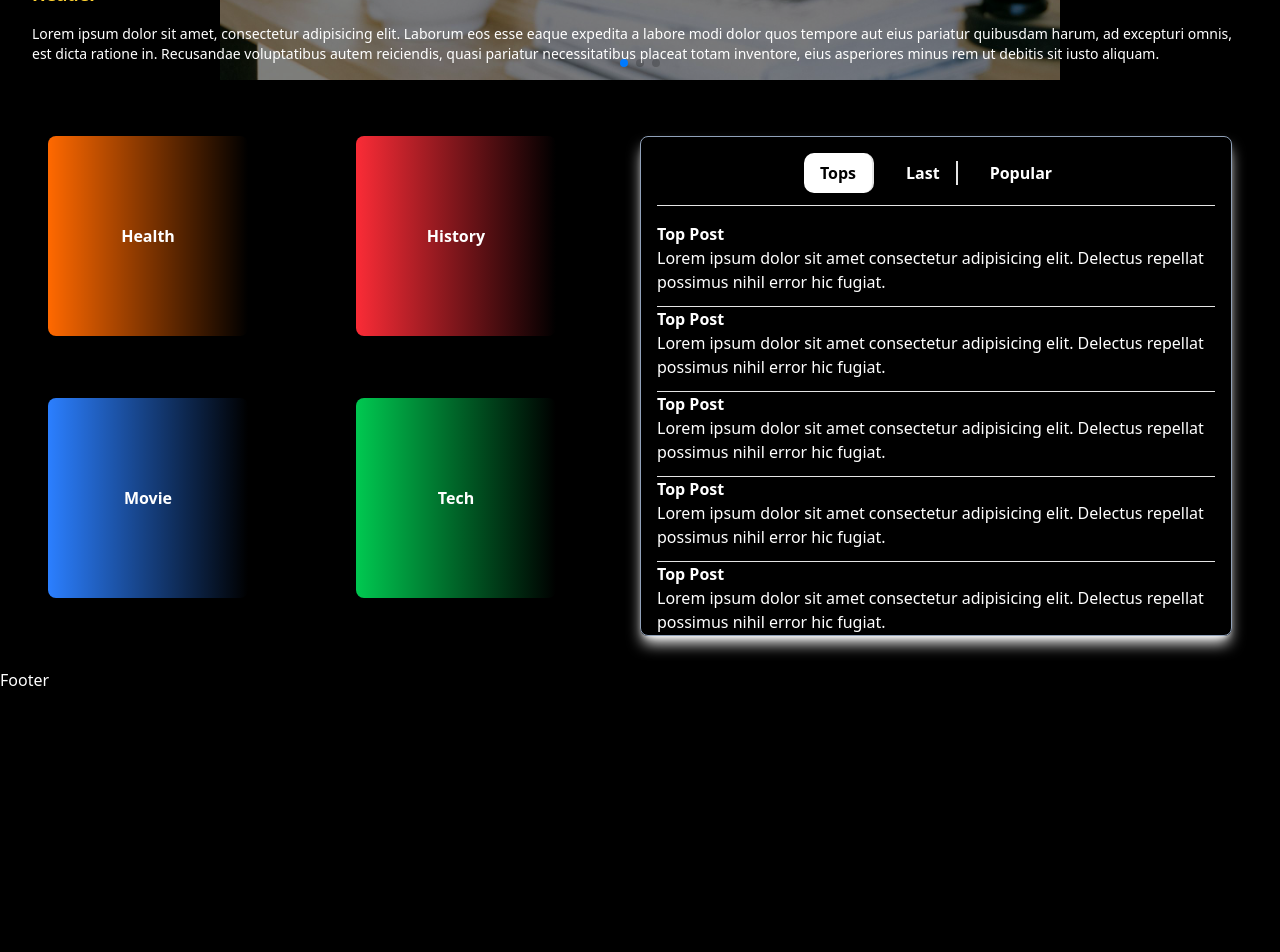
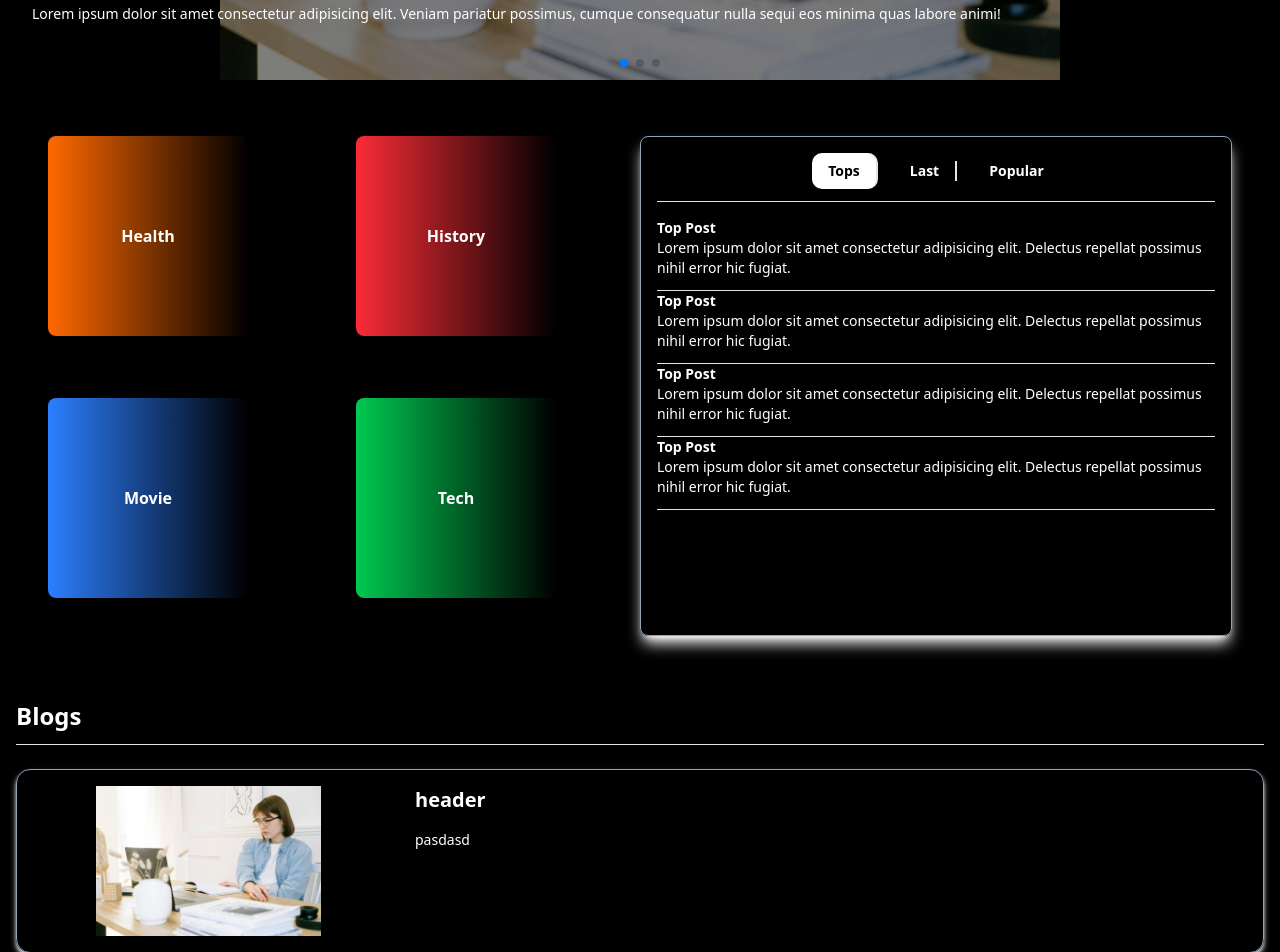
Before and after one commit to furkanarslan1/next_blog_app, a Next.js app: page / in a window 1280 px wide. Shown: the part 600-1552 px from the top of the page. Before the commit the page ends 1292 px from the top, so only its background shows below. Built offline with nearby package versions, Linux system fonts and the light colour scheme.

Commit message:
feat:add blogs component

```diff
--- a/src/app/(home)/components/Swipper.tsx
+++ b/src/app/(home)/components/Swipper.tsx
@@ -30,17 +30,15 @@ export default function Swipper() {
                 className="object-contain object-center   rounded-md"
               />
 
-              <div className="absolute bottom-0 p-4 z-10">
+              <div className="absolute bottom-10 p-4 z-10">
                 <div className="flex flex-col  gap-4">
-                  <h5 className="text-amber-300 font-bold text-lg">Header</h5>
-                  <p>
-                    Lorem ipsum dolor sit amet, consectetur adipisicing elit.
-                    Laborum eos esse eaque expedita a labore modi dolor quos
-                    tempore aut eius pariatur quibusdam harum, ad excepturi
-                    omnis, est dicta ratione in. Recusandae voluptatibus autem
-                    reiciendis, quasi pariatur necessitatibus placeat totam
-                    inventore, eius asperiores minus rem ut debitis sit iusto
-                    aliquam.
+                  <h5 className="text-amber-300 font-bold text-sm md:text-lg">
+                    Header
+                  </h5>
+                  <p className="text-sm">
+                    Lorem ipsum dolor sit amet consectetur adipisicing elit.
+                    Veniam pariatur possimus, cumque consequatur nulla sequi eos
+                    minima quas labore animi!
                   </p>
                 </div>
               </div>
@@ -59,17 +57,15 @@ export default function Swipper() {
                 className="object-contain object-center   rounded-md"
               />
 
-              <div className="absolute bottom-0 p-4 z-10">
+              <div className="absolute bottom-10 p-4 z-10">
                 <div className="flex flex-col  gap-4">
-                  <h5 className="text-amber-300 font-bold text-lg">Header</h5>
-                  <p>
-                    Lorem ipsum dolor sit amet, consectetur adipisicing elit.
-                    Laborum eos esse eaque expedita a labore modi dolor quos
-                    tempore aut eius pariatur quibusdam harum, ad excepturi
-                    omnis, est dicta ratione in. Recusandae voluptatibus autem
-                    reiciendis, quasi pariatur necessitatibus placeat totam
-                    inventore, eius asperiores minus rem ut debitis sit iusto
-                    aliquam.
+                  <h5 className="text-amber-300 font-bold text-sm md:text-lg">
+                    Header
+                  </h5>
+                  <p className="text-sm">
+                    Lorem ipsum dolor sit, amet consectetur adipisicing elit.
+                    Commodi explicabo corporis repellendus assumenda sint
+                    accusantium, quaerat provident voluptatem impedit minima?
                   </p>
                 </div>
               </div>
@@ -88,17 +84,15 @@ export default function Swipper() {
                 className="object-contain object-center   rounded-md"
               />
 
-              <div className="absolute bottom-0 p-4 z-10">
+              <div className="absolute bottom-10 p-4 z-10">
                 <div className="flex flex-col  gap-4">
-                  <h5 className="text-amber-300 font-bold text-lg">Header</h5>
-                  <p>
-                    Lorem ipsum dolor sit amet, consectetur adipisicing elit.
-                    Laborum eos esse eaque expedita a labore modi dolor quos
-                    tempore aut eius pariatur quibusdam harum, ad excepturi
-                    omnis, est dicta ratione in. Recusandae voluptatibus autem
-                    reiciendis, quasi pariatur necessitatibus placeat totam
-                    inventore, eius asperiores minus rem ut debitis sit iusto
-                    aliquam.
+                  <h5 className="text-amber-300 font-bold  text-sm md:text-lg">
+                    Header
+                  </h5>
+                  <p className="text-sm">
+                    Lorem ipsum dolor sit amet consectetur adipisicing elit.
+                    Molestiae dolor cumque nisi quam quod sed eaque autem
+                    accusamus ullam eius.
                   </p>
                 </div>
               </div>
--- a/src/app/(home)/components/aside/Aside.tsx
+++ b/src/app/(home)/components/aside/Aside.tsx
@@ -10,7 +10,7 @@ export default function Aside() {
     "Tops"
   );
   return (
-    <div className=" border-1 border-slate-400 p-4 rounded-md shadow-white shadow-lg h-[500px] overflow-y-scroll ">
+    <div className=" border-1 border-slate-400 p-4 rounded-md shadow-white shadow-lg h-[500px] overflow-hidden text-sm md:text-md">
       <div>
         <header className="flex items-center gap-4 justify-center font-bold divide-x-2 border-b-1 pb-3 ">
           {["Tops", "Last", "Popular"].map((tab) => (
--- a/src/app/(home)/components/aside/last/Last.tsx
+++ b/src/app/(home)/components/aside/last/Last.tsx
@@ -31,34 +31,6 @@ export default function Last() {
           repellat possimus nihil error hic fugiat.
         </p>
       </div>
-      <div className="border-b-1 pb-3">
-        <h6 className="font-semibold">Last Post</h6>
-        <p>
-          Lorem ipsum dolor sit amet consectetur adipisicing elit. Delectus
-          repellat possimus nihil error hic fugiat.
-        </p>
-      </div>
-      <div className="border-b-1 pb-3">
-        <h6 className="font-semibold">Last Post</h6>
-        <p>
-          Lorem ipsum dolor sit amet consectetur adipisicing elit. Delectus
-          repellat possimus nihil error hic fugiat.
-        </p>
-      </div>
-      <div className="border-b-1 pb-3">
-        <h6 className="font-semibold">Last Post</h6>
-        <p>
-          Lorem ipsum dolor sit amet consectetur adipisicing elit. Delectus
-          repellat possimus nihil error hic fugiat.
-        </p>
-      </div>
-      <div className="border-b-1 pb-3">
-        <h6 className="font-semibold">Last Post</h6>
-        <p>
-          Lorem ipsum dolor sit amet consectetur adipisicing elit. Delectus
-          repellat possimus nihil error hic fugiat.
-        </p>
-      </div>
     </div>
   );
 }
--- a/src/app/(home)/components/aside/popular/Popular.tsx
+++ b/src/app/(home)/components/aside/popular/Popular.tsx
@@ -31,34 +31,6 @@ export default function Popular() {
           repellat possimus nihil error hic fugiat.
         </p>
       </div>
-      <div className="border-b-1 pb-3">
-        <h6 className="font-semibold">Popular Post</h6>
-        <p>
-          Lorem ipsum dolor sit amet consectetur adipisicing elit. Delectus
-          repellat possimus nihil error hic fugiat.
-        </p>
-      </div>
-      <div className="border-b-1 pb-3">
-        <h6 className="font-semibold">Popular Post</h6>
-        <p>
-          Lorem ipsum dolor sit amet consectetur adipisicing elit. Delectus
-          repellat possimus nihil error hic fugiat.
-        </p>
-      </div>
-      <div className="border-b-1 pb-3">
-        <h6 className="font-semibold">Popular Post</h6>
-        <p>
-          Lorem ipsum dolor sit amet consectetur adipisicing elit. Delectus
-          repellat possimus nihil error hic fugiat.
-        </p>
-      </div>
-      <div className="border-b-1 pb-3">
-        <h6 className="font-semibold">Popular Post</h6>
-        <p>
-          Lorem ipsum dolor sit amet consectetur adipisicing elit. Delectus
-          repellat possimus nihil error hic fugiat.
-        </p>
-      </div>
     </div>
   );
 }
--- a/src/app/(home)/components/aside/tops/Tops.tsx
+++ b/src/app/(home)/components/aside/tops/Tops.tsx
@@ -31,34 +31,6 @@ export default function Tops() {
           repellat possimus nihil error hic fugiat.
         </p>
       </div>
-      <div className="border-b-1 pb-3">
-        <h6 className="font-semibold">Top Post</h6>
-        <p>
-          Lorem ipsum dolor sit amet consectetur adipisicing elit. Delectus
-          repellat possimus nihil error hic fugiat.
-        </p>
-      </div>
-      <div className="border-b-1 pb-3">
-        <h6 className="font-semibold">Top Post</h6>
-        <p>
-          Lorem ipsum dolor sit amet consectetur adipisicing elit. Delectus
-          repellat possimus nihil error hic fugiat.
-        </p>
-      </div>
-      <div className="border-b-1 pb-3">
-        <h6 className="font-semibold">Top Post</h6>
-        <p>
-          Lorem ipsum dolor sit amet consectetur adipisicing elit. Delectus
-          repellat possimus nihil error hic fugiat.
-        </p>
-      </div>
-      <div className="border-b-1 pb-3">
-        <h6 className="font-semibold">Top Post</h6>
-        <p>
-          Lorem ipsum dolor sit amet consectetur adipisicing elit. Delectus
-          repellat possimus nihil error hic fugiat.
-        </p>
-      </div>
     </div>
   );
 }
--- /dev/null
+++ b/src/app/(home)/components/blogs/HomeBlog.tsx
@@ -0,0 +1,11 @@
+import React from "react";
+import HomeBlogitem from "./HomeBlogitem";
+
+export default function HomeBlog() {
+  return (
+    <div className="py-8">
+      <h4 className="text-2xl font-bold border-b-1 pb-3">Blogs</h4>
+      <HomeBlogitem image="/blog.jpg" header="header" p="pasdasd" />
+    </div>
+  );
+}
--- /dev/null
+++ b/src/app/(home)/components/blogs/HomeBlogitem.tsx
@@ -0,0 +1,33 @@
+import Image from "next/image";
+import Link from "next/link";
+import React from "react";
+
+interface HomeBlogitemsProps {
+  image: string;
+  header: string;
+  p: string;
+}
+
+export default function HomeBlogitem({ image, header, p }: HomeBlogitemsProps) {
+  return (
+    <div>
+      <Link
+        href="/"
+        className="flex flex-col md:flex-row  md:items-start gap-4  md:gap-8 p-4 border-slate-400  border-1 rounded-xl mt-6 shadow-md shadow-white"
+      >
+        <div className="relative w-full h-[100px] md:h-[150px] md:w-[350px]">
+          <Image
+            fill
+            src={image}
+            alt="blog image"
+            className="object-contain roundded-xl"
+          />
+        </div>
+        <div className="space-y-4 text-sm">
+          <h6 className="font-bold md:text-xl">{header}</h6>
+          <p>{p}</p>
+        </div>
+      </Link>
+    </div>
+  );
+}
--- a/src/app/(home)/page.tsx
+++ b/src/app/(home)/page.tsx
@@ -1,14 +1,20 @@
 import Aside from "./components/aside/Aside";
+import HomeBlog from "./components/blogs/HomeBlog";
 import Categories from "./components/Categories";
 import Swipper from "./components/Swipper";
 
 export default function Home() {
   return (
     <div className="max-w-7xl mx-auto px-4 ">
-      <Swipper />
-      <div className="pt-14 grid grid-cols-2 p-8">
+      <div>
+        <Swipper />
+      </div>
+      <div className="pt-14 grid grid-cols-1 md:grid-cols-2 p-8">
         <Categories />
         <Aside />
+      </div>
+      <div>
+        <HomeBlog />
       </div>
     </div>
   );
```
